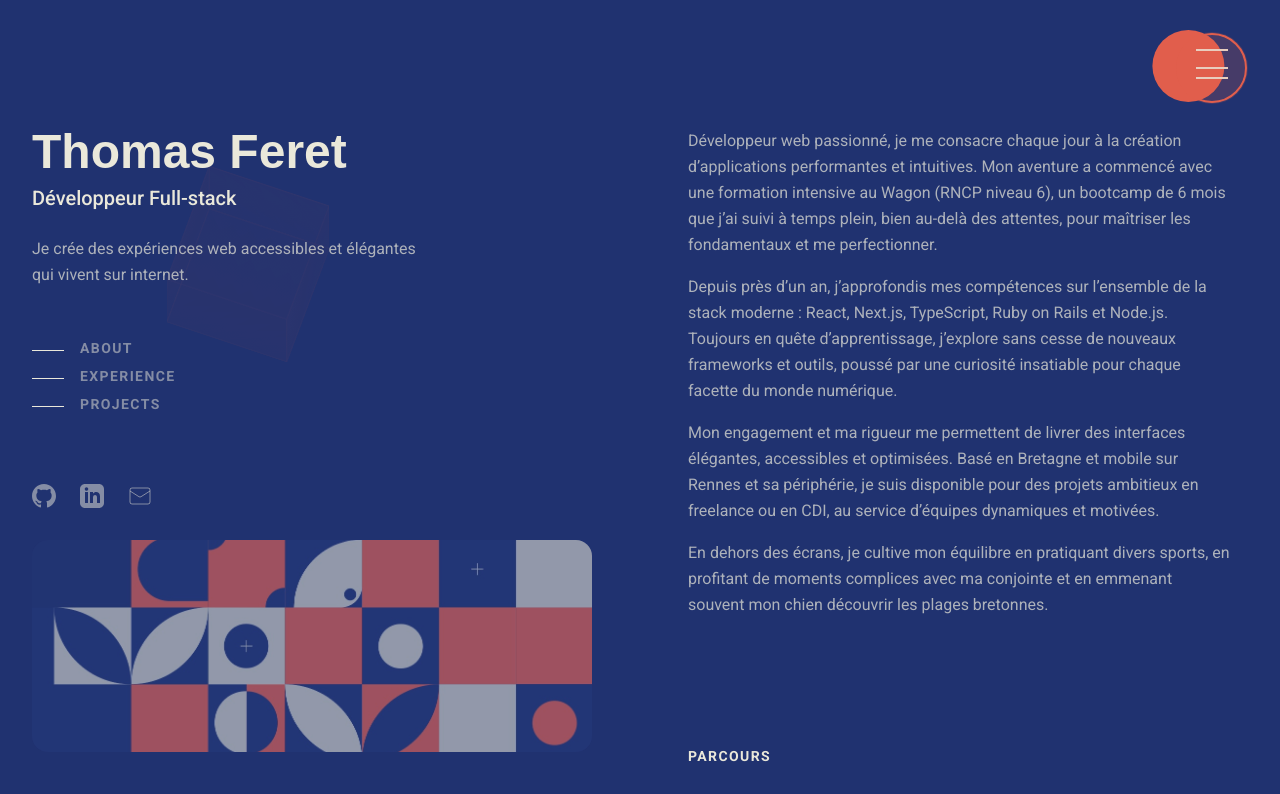
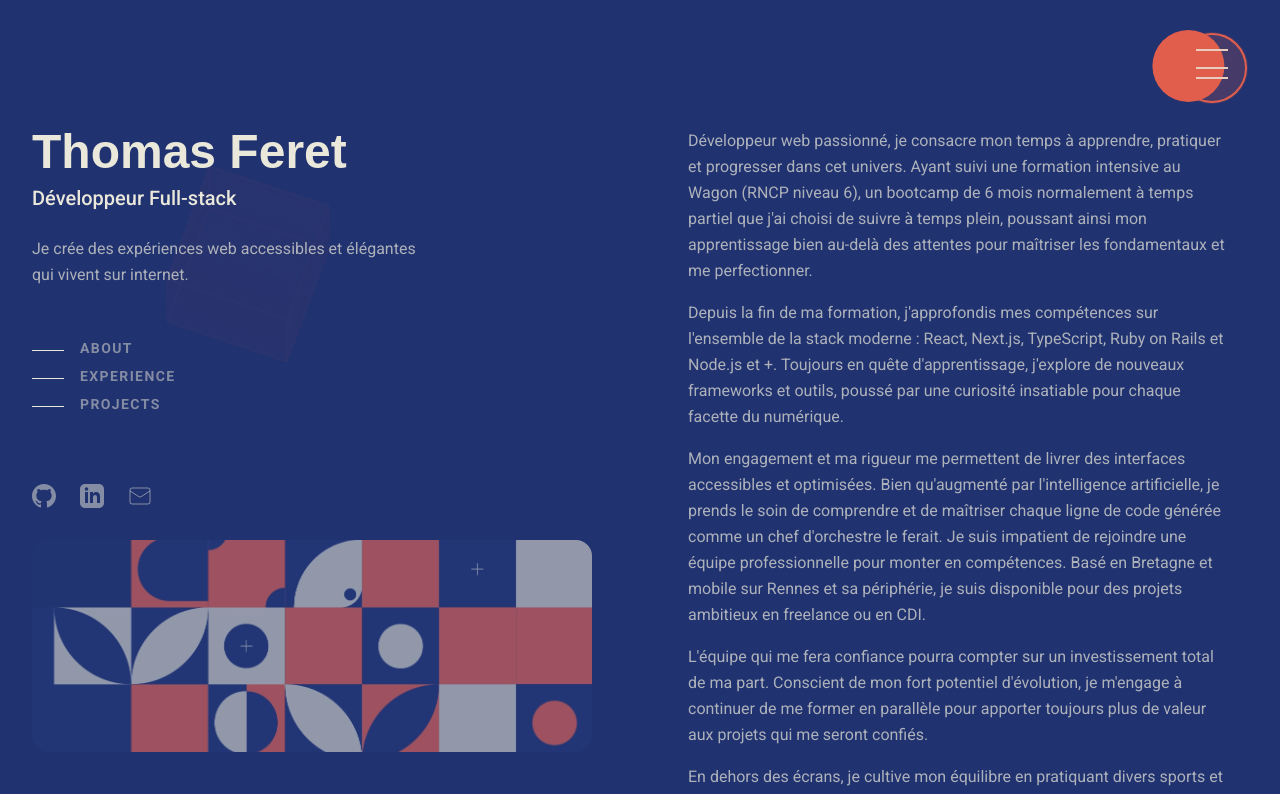
Before and after one commit to ThomasWEBDEV/portfolio-thomas-feret, a Next.js app: page / in a window 1280 px wide. Shown: the top 794 px of the page. Built offline with nearby package versions, Linux system fonts and the light colour scheme; a web font is replaced by a local one.

Commit message:
Update: amélioration section About avec texte plus précis et professionnel

```diff
--- a/app/page.tsx
+++ b/app/page.tsx
@@ -227,16 +227,19 @@ export default function Home() {
             viewport={{ once: true }}
           >
             <p className="text-[#eae8da]/70 text-base leading-relaxed mb-4 font-roboto">
-              Développeur web passionné, je me consacre chaque jour à la création d’applications performantes et intuitives. Mon aventure a commencé avec une formation intensive au Wagon (RNCP niveau 6), un bootcamp de 6 mois que j’ai suivi à temps plein, bien au-delà des attentes, pour maîtriser les fondamentaux et me perfectionner.
+              Développeur web passionné, je consacre mon temps à apprendre, pratiquer et progresser dans cet univers. Ayant suivi une formation intensive au Wagon (RNCP niveau 6), un bootcamp de 6 mois normalement à temps partiel que j'ai choisi de suivre à temps plein, poussant ainsi mon apprentissage bien au-delà des attentes pour maîtriser les fondamentaux et me perfectionner.
             </p>
             <p className="text-[#eae8da]/70 text-base leading-relaxed mb-4 font-roboto">
-              Depuis près d’un an, j’approfondis mes compétences sur l’ensemble de la stack moderne : React, Next.js, TypeScript, Ruby on Rails et Node.js. Toujours en quête d’apprentissage, j’explore sans cesse de nouveaux frameworks et outils, poussé par une curiosité insatiable pour chaque facette du monde numérique.
+              Depuis la fin de ma formation, j'approfondis mes compétences sur l'ensemble de la stack moderne : React, Next.js, TypeScript, Ruby on Rails et Node.js et +. Toujours en quête d'apprentissage, j'explore de nouveaux frameworks et outils, poussé par une curiosité insatiable pour chaque facette du numérique.
             </p>
             <p className="text-[#eae8da]/70 text-base leading-relaxed mb-4 font-roboto">
-              Mon engagement et ma rigueur me permettent de livrer des interfaces élégantes, accessibles et optimisées. Basé en Bretagne et mobile sur Rennes et sa périphérie, je suis disponible pour des projets ambitieux en freelance ou en CDI, au service d’équipes dynamiques et motivées.
+              Mon engagement et ma rigueur me permettent de livrer des interfaces accessibles et optimisées. Bien qu'augmenté par l'intelligence artificielle, je prends le soin de comprendre et de maîtriser chaque ligne de code générée comme un chef d'orchestre le ferait. Je suis impatient de rejoindre une équipe professionnelle pour monter en compétences. Basé en Bretagne et mobile sur Rennes et sa périphérie, je suis disponible pour des projets ambitieux en freelance ou en CDI.
+            </p>
+            <p className="text-[#eae8da]/70 text-base leading-relaxed mb-4 font-roboto">
+              L'équipe qui me fera confiance pourra compter sur un investissement total de ma part. Conscient de mon fort potentiel d'évolution, je m'engage à continuer de me former en parallèle pour apporter toujours plus de valeur aux projets qui me seront confiés.
             </p>
             <p className="text-[#eae8da]/70 text-base leading-relaxed font-roboto">
-              En dehors des écrans, je cultive mon équilibre en pratiquant divers sports, en profitant de moments complices avec ma conjointe et en emmenant souvent mon chien découvrir les plages bretonnes.
+              En dehors des écrans, je cultive mon équilibre en pratiquant divers sports et en profitant des paysages bretons.
             </p>
           </motion.div>
         </section>
```
